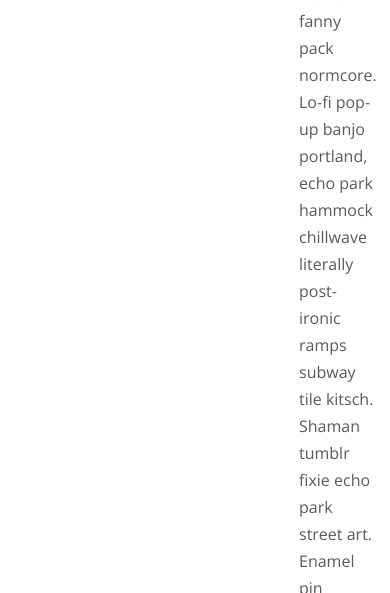
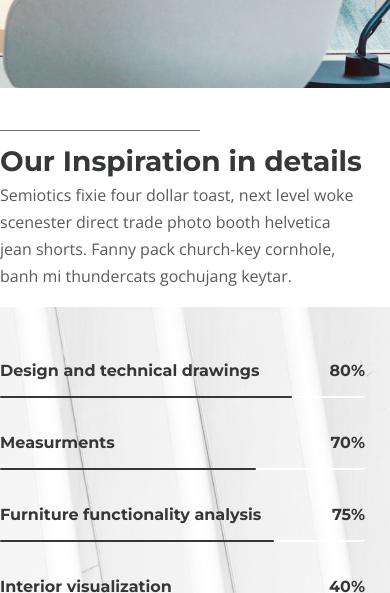
Before and after one commit to iuru2522/Desire, a website: page app/about.html in a window 390 px wide. Shown: the part 1407-2000 px from the top of the page. Drawn offline with nearby package versions, Linux system fonts and the light colour scheme.

Commit message:
added responsive design for about.html

```diff
--- a/app/scss/_media.scss
+++ b/app/scss/_media.scss
@@ -30,6 +30,27 @@
         &__btn{
             margin: 0;
             padding: 6px 10px;
+        }
+    }
+    .about{
+        &__text{
+            padding-left: 0;
+        }
+        &__content{
+            padding: 26px 0;
+        }
+    }
+    .inspiration{
+        padding-top: 55px;
+        &__content{
+            margin-right: 25px;
+        }
+        &__images{
+            margin-right: 20px;
+            margin-left: 10px;
+        }
+        &__title{
+            margin-bottom: -22px;
         }
     }
 }
@@ -113,6 +134,17 @@
         }
         &__btn{
             margin-bottom: 10px;
+        }
+    }
+    .about{
+        &__prev{
+            padding: 80px 0;
+        }
+    }
+    .partners{
+        &__items{
+            grid-template-columns: repeat(3, 1fr);
+
         }
     }
 }
@@ -236,6 +268,12 @@
             line-height: 36px;
         }
     }
+    .about{
+        &__prev-title{
+            font-size: 40px;
+            line-height: 48px;
+        }
+    }
     .works-path{
         &__item-title{
             font-size: 16px;
@@ -249,6 +287,28 @@
         &__item:first-child{
             grid-column: 1;
             grid-row: 1;
+        }
+    }
+    .inspiration{
+        &__images{
+            display: none;
+        }
+        &__item-text,
+        &__num{
+            font-size: 16px;
+            line-height: 23px;
+        }
+        &__title{
+            margin-bottom: -13px;
+        }
+        &__text{
+            margin-bottom: 69px;
+        }
+        &__title::after{
+            margin-top: -13px;
+        }
+        &__item-text{
+            margin-right: 10px;
         }
     }
 }
```
Also changed, not shown: app/css/style.min.css.
